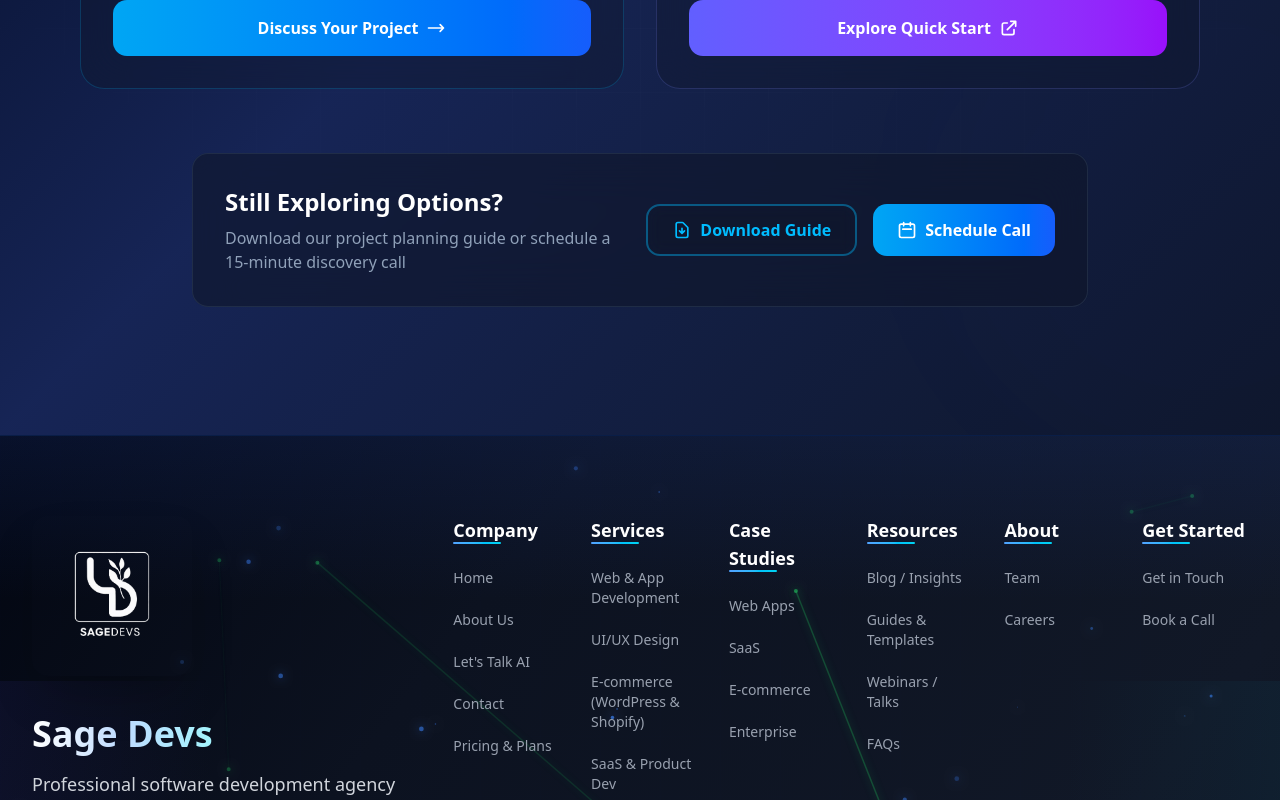
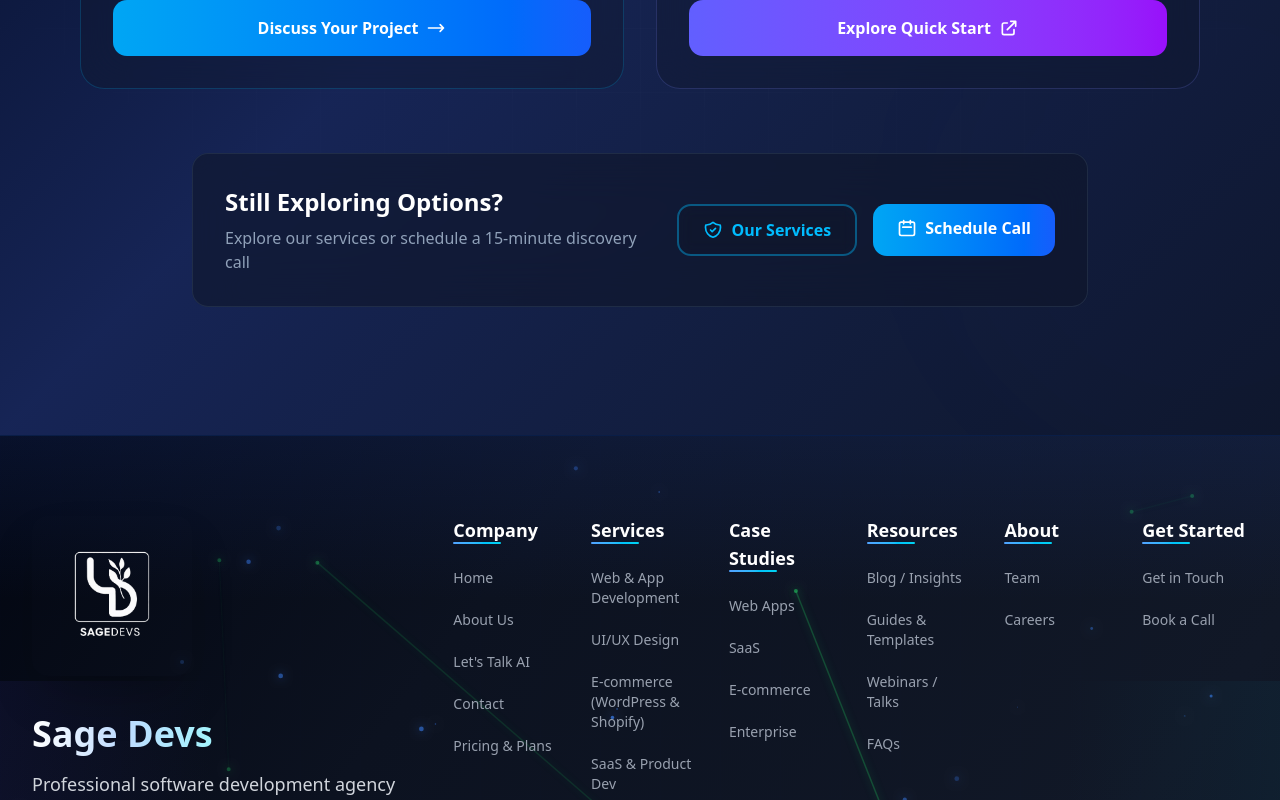
Before and after one commit to Sagedevs/Sage-devs, a Next.js app: page /projects in a window 1280 px wide. Shown: the part 5336-6136 px from the top of the page. Built offline with nearby package versions, Linux system fonts and the light colour scheme.

Commit message:
project8

```diff
--- a/src/components/proj/cta.tsx
+++ b/src/components/proj/cta.tsx
@@ -1,6 +1,7 @@
 "use client";
 
 import React from 'react';
+import Link from 'next/link';
 
 const ProjectCTA: React.FC = () => {
   return (
@@ -83,14 +84,17 @@ const ProjectCTA: React.FC = () => {
                 </div>
               </div>
 
-              <button className="group w-full px-8 py-4 bg-gradient-to-r from-sky-500 to-blue-600 text-white font-semibold rounded-xl transition-all duration-300 hover:from-sky-600 hover:to-blue-700 hover:shadow-2xl hover:shadow-sky-500/30">
+              <a
+                href="mailto:info@sagedevs.tech"
+                className="group w-full px-8 py-4 bg-gradient-to-r from-sky-500 to-blue-600 text-white font-semibold rounded-xl transition-all duration-300 hover:from-sky-600 hover:to-blue-700 hover:shadow-2xl hover:shadow-sky-500/30 block text-center"
+              >
                 <span className="flex items-center justify-center gap-2">
                   Discuss Your Project
                   <svg className="w-5 h-5 group-hover:translate-x-1 transition-transform" fill="none" stroke="currentColor" viewBox="0 0 24 24">
                     <path strokeLinecap="round" strokeLinejoin="round" strokeWidth={2} d="M17 8l4 4m0 0l-4 4m4-4H3" />
                   </svg>
                 </span>
-              </button>
+              </a>
             </div>
           </div>
 
@@ -135,14 +139,17 @@ const ProjectCTA: React.FC = () => {
                 </div>
               </div>
 
-              <button className="group w-full px-8 py-4 bg-gradient-to-r from-indigo-500 to-purple-600 text-white font-semibold rounded-xl transition-all duration-300 hover:from-indigo-600 hover:to-purple-700 hover:shadow-2xl hover:shadow-indigo-500/30">
+              <a
+                href="tel:+923259684493"
+                className="group w-full px-8 py-4 bg-gradient-to-r from-indigo-500 to-purple-600 text-white font-semibold rounded-xl transition-all duration-300 hover:from-indigo-600 hover:to-purple-700 hover:shadow-2xl hover:shadow-indigo-500/30 block text-center"
+              >
                 <span className="flex items-center justify-center gap-2">
                   Explore Quick Start
                   <svg className="w-5 h-5 group-hover:scale-110 transition-transform" fill="none" stroke="currentColor" viewBox="0 0 24 24">
                     <path strokeLinecap="round" strokeLinejoin="round" strokeWidth={2} d="M10 6H6a2 2 0 00-2 2v10a2 2 0 002 2h10a2 2 0 002-2v-4M14 4h6m0 0v6m0-6L10 14" />
                   </svg>
                 </span>
-              </button>
+              </a>
             </div>
           </div>
         </div>
@@ -153,33 +160,39 @@ const ProjectCTA: React.FC = () => {
             <div className="text-left flex-1">
               <h4 className="text-2xl font-bold text-white mb-2">Still Exploring Options?</h4>
               <p className="text-slate-400">
-                Download our project planning guide or schedule a 15-minute discovery call
+                Explore our services or schedule a 15-minute discovery call
               </p>
             </div>
 
             <div className="flex flex-col sm:flex-row gap-4">
-              <button className="group px-6 py-3 border-2 border-sky-400/40 text-sky-400 font-semibold rounded-xl backdrop-blur-sm transition-all duration-300 hover:bg-sky-400/10 hover:border-sky-400 hover:scale-105">
+              <Link
+                href="/services"
+                className="group px-6 py-3 border-2 border-sky-400/40 text-sky-400 font-semibold rounded-xl backdrop-blur-sm transition-all duration-300 hover:bg-sky-400/10 hover:border-sky-400 hover:scale-105 text-center"
+              >
                 <span className="flex items-center justify-center gap-2">
                   <svg className="w-5 h-5" fill="none" stroke="currentColor" viewBox="0 0 24 24">
-                    <path strokeLinecap="round" strokeLinejoin="round" strokeWidth={2} d="M12 10v6m0 0l-3-3m3 3l3-3m2 8H7a2 2 0 01-2-2V5a2 2 0 012-2h5.586a1 1 0 01.707.293l5.414 5.414a1 1 0 01.293.707V19a2 2 0 01-2 2z" />
+                    <path strokeLinecap="round" strokeLinejoin="round" strokeWidth={2} d="M9 12l2 2 4-4m5.618-4.016A11.955 11.955 0 0112 2.944a11.955 11.955 0 01-8.618 3.04A12.02 12.02 0 003 9c0 5.591 3.824 10.29 9 11.622 5.176-1.332 9-6.03 9-11.622 0-1.042-.133-2.052-.382-3.016z" />
                   </svg>
-                  Download Guide
+                  Our Services
                 </span>
-              </button>
+              </Link>
 
-              <button className="group px-6 py-3 bg-gradient-to-r from-sky-500 to-blue-600 text-white font-semibold rounded-xl transition-all duration-300 hover:from-sky-600 hover:to-blue-700 hover:shadow-lg hover:shadow-sky-500/30">
+              <a
+                href="https://calendly.com/sagedevs-info/30min"
+                target="_blank"
+                rel="noopener noreferrer"
+                className="group px-6 py-3 bg-gradient-to-r from-sky-500 to-blue-600 text-white font-semibold rounded-xl transition-all duration-300 hover:from-sky-600 hover:to-blue-700 hover:shadow-lg hover:shadow-sky-500/30 text-center"
+              >
                 <span className="flex items-center justify-center gap-2">
                   <svg className="w-5 h-5" fill="none" stroke="currentColor" viewBox="0 0 24 24">
                     <path strokeLinecap="round" strokeLinejoin="round" strokeWidth={2} d="M8 7V3m8 4V3m-9 8h10M5 21h14a2 2 0 002-2V7a2 2 0 00-2-2H5a2 2 0 00-2 2v12a2 2 0 002 2z" />
                   </svg>
                   Schedule Call
                 </span>
-              </button>
+              </a>
             </div>
           </div>
         </div>
-
-
       </div>
 
       <style jsx>{`
```
